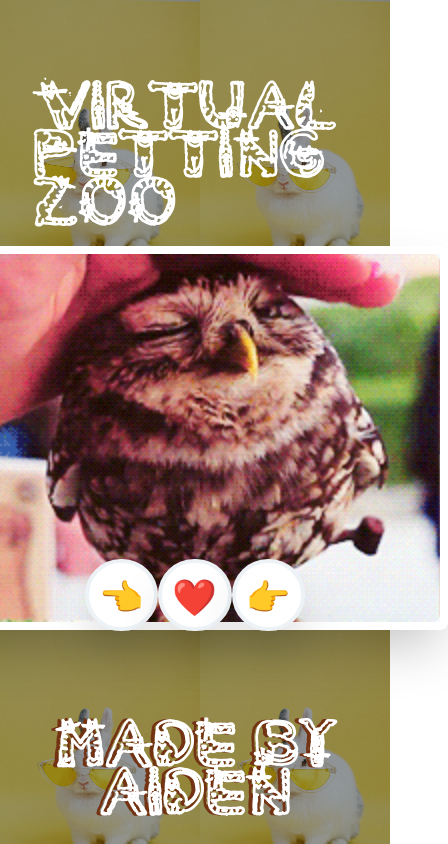
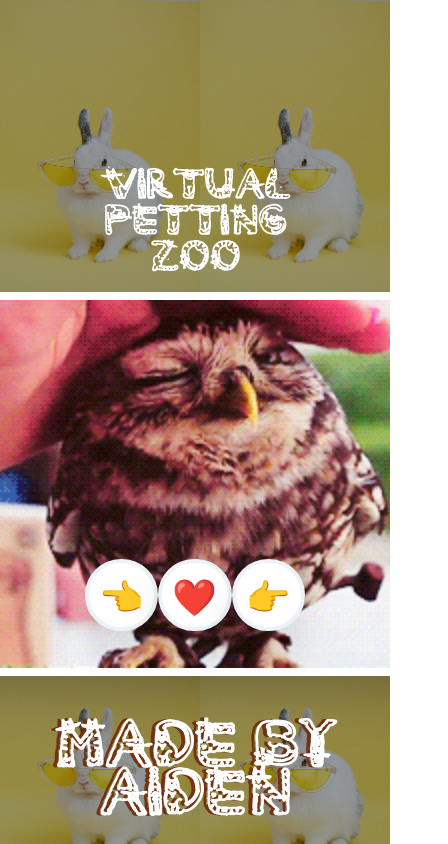
Before and after one commit to Aidenbuis/virtual-petting-zoo, a React (Create React App) app: page / in a window 390 px wide. Shown: the whole page, 448 px wide, since content can reach past the window. Built offline with nearby package versions, Linux system fonts and the light colour scheme.

Commit message:
✨ Fix mobile

```diff
--- a/src/App.js
+++ b/src/App.js
@@ -54,13 +54,17 @@ const App = () => {
         }")`,
         ...setCursorCSS("✌️"),
       }}
-      className="flex flex-col items-center justify-center w-screen h-screen"
+      className="flex flex-col items-center justify-center w-screen h-screen overflow-hidden"
     >
       <div className="fixed top-0 left-0 z-10 w-screen h-screen bg-black opacity-40" />
       <h1
-        className={`text-5xl font-bold cats-alphabet text-white z-50 ml-8 -mt-32`}
+        className={`text-3xl md:text-5xl font-bold cats-alphabet text-white z-50 md:ml-8 md:-mt-32 text-center`}
       >
-        VIRTUAL PETTING ZOO
+        VIRTUAL
+        <br />
+        PETTING
+        <br />
+        ZOO
       </h1>
       <GifDisplay />
       <MadeBy />
@@ -169,12 +173,35 @@ const GifDisplay = () => {
 
   const smallestWidthGif = 220;
 
+  /**
+   * Function that transforms the
+   * @param {number} currentWidth
+   */
+  const calculateTransform = ({ currentWidth }) => {
+    const screenWidth = window.screen.width;
+
+    console.log(screenWidth);
+    console.log(currentWidth);
+
+    if (screenWidth < currentWidth) {
+      // Scale the gif to the current screen minus 10px
+      return { transform: `scale(0.5)`, marginTop: "-6rem" };
+    } else {
+      return { transform: `scale(1)` };
+    }
+  };
+
   return (
     <div className="relative z-10 mt-4">
       <div
         className="overflow-hidden bg-gray-100 border-8 border-white rounded-lg shadow-2xl "
         ref={imageContainerRef}
-        style={{ ...setCursorCSS() }}
+        style={{
+          ...setCursorCSS(),
+          ...calculateTransform({
+            currentWidth: gifs[currentGif].width * 2,
+          }),
+        }}
       >
         <div
           style={{
@@ -186,7 +213,7 @@ const GifDisplay = () => {
             transitionTimingFunction: "cubic-bezier(0.4, 0, 0.2, 1)",
             transitionDuration: "150ms",
           }}
-          className="overflow-hidden transition duration-200 ease-in bg-no-repeat bg-cover rounded-lg select-none w-96"
+          className="overflow-hidden transition duration-200 ease-in bg-no-repeat bg-cover rounded-lg select-none w-96 sm:scale-75"
           ref={imageRef}
           alt="Animal Gif"
         />
```
